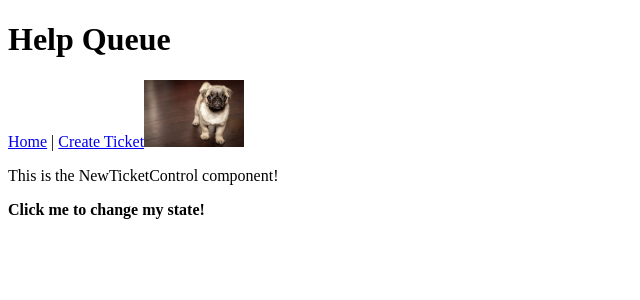
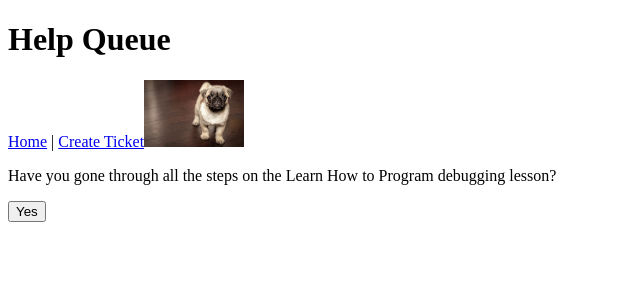
Before and after one commit to Anoble25/react-help-queue, a React app: page /#/newticket in a window 1280 px wide. Shown: the top 300 px of the page, without its empty margins (0-640 px from the left). Built offline with nearby package versions, Linux system fonts and the light colour scheme.

Commit message:
finish conditional rendering lesson

```diff
--- /dev/null
+++ b/src/components/ConfirmationQuestions.jsx
@@ -0,0 +1,12 @@
+import React from 'react';
+
+function ConfirmationQuestions(){
+  return (
+    <div>
+      <p>Have you gone through all the steps on the Learn How to Program debugging lesson?</p>
+      <button>Yes</button>
+    </div>
+  );
+}
+
+export default ConfirmationQuestions;
--- a/src/components/NewTicketControl.jsx
+++ b/src/components/NewTicketControl.jsx
@@ -1,4 +1,6 @@
 import React from 'react';
+import ConfirmationQuestions from './ConfirmationQuestions';
+import NewTicketForm from './NewTicketForm';
 
 class NewTicketControl extends React.Component {
 
@@ -7,21 +9,26 @@ class NewTicketControl extends React.Component {
     this.state = {
       formVisibleOnPage: false
     };
-    this.handleClick = this.handleClick.bind(this);
+    //this.handleClick = this.handleClick.bind(this);
   }
 
-  handleClick(){
-    this.setState({formVisibleOnPage: true});
-    setTimeout(() => {
-      console.log('formVisibleOnPage is currently set to:' + this.state.formVisibleOnPage);
-    },0);
-  }
+  // handleClick(){
+  //   this.setState({formVisibleOnPage: true});
+  //   setTimeout(() => {
+  //     console.log('formVisibleOnPage is currently set to:' + this.state.formVisibleOnPage);
+  //   },0);
+  // }
 
   render(){
+    let currentlyVisibleContent = null;
+    if (this.state.formVisibleOnPage){
+      currentlyVisibleContent = <NewTicketForm />;
+    } else {
+      currentlyVisibleContent = <ConfirmationQuestions />;
+    }
     return (
       <div>
-        <p>This is the NewTicketControl component!</p>
-        <strong onClick={this.handleClick}>Click me to change my state!</strong>
+        {currentlyVisibleContent}
       </div>
     );
   }
```
